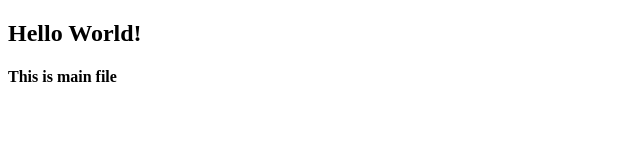
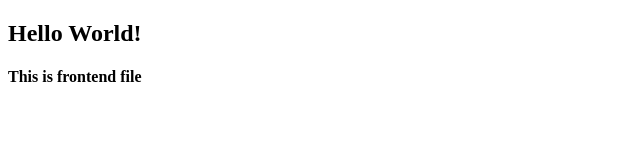
Before and after one commit to Abhirami-Senthilkumar/Sample, a plain HTML site: page index.html in a window 1280 px wide. Shown: the full height of the page, 0-640 px from the left. Drawn offline with Linux system fonts and the light colour scheme.

Commit message:
Update index file

```diff
--- a/index.html
+++ b/index.html
@@ -9,7 +9,7 @@
 
 <body>
     <h2>Hello World!</h2>
-    <h4>This is main file</h4>
+    <h4>This is frontend file</h4>
 </body>
 
 </html>
```
